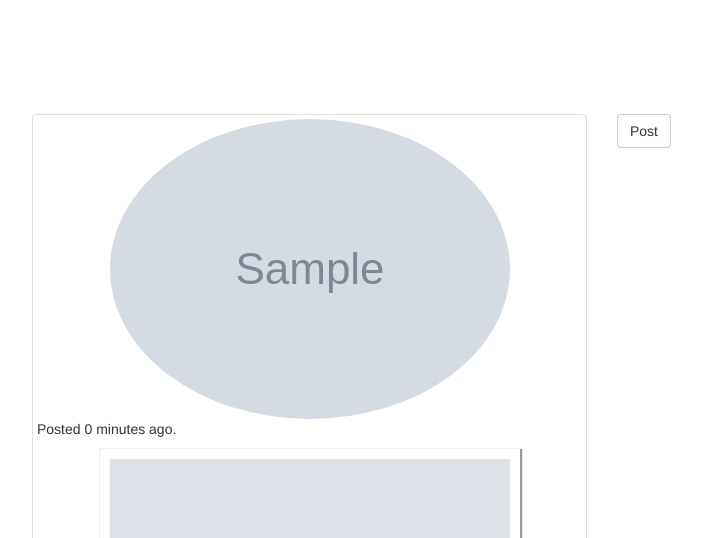
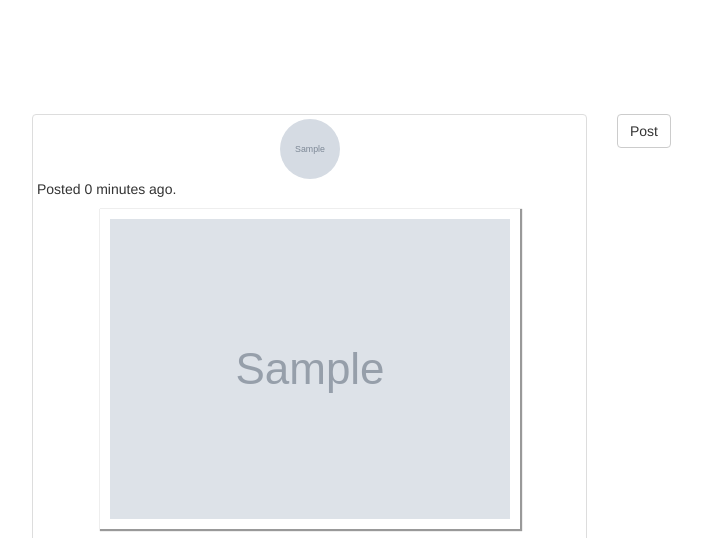
Before and after one commit to Yvonne-Ouma/Instagram-app, a Django app: page / in a window 1280 px wide. Shown: the part 197-735 px from the top of the page, without its empty margins (38-740 px from the left). Run offline with Django 3.2, Linux system fonts and the light colour scheme; a user stored in the database is signed in; tables that the repository leaves empty hold one stand-in row (values such as "Sample post"); grey boxes marked "Sample" are stand-in pictures; some libraries are stand-ins or nearby versions.

Commit message:
height is working

```diff
--- a/myig/templates/index.html
+++ b/myig/templates/index.html
@@ -17,7 +17,7 @@
             <div class="col-md-6">
                 {% for image_item in images %}
                 <div class="thumbnail">
-                    <img src="{{image_item.profile.profile_image.url}}" alt=""style="border-radius:50%;">
+                    <img src="{{image_item.profile.profile_image.url}}" alt=""style="border-radius:50%; height:60px; width:60px; ">
                     <p>Posted {{ image_item.posted_time|timesince }} ago.</p>
                     <img src="{{image_item.image.url}}" alt="Image" height=400px style=" box-shadow: 1px 1px 1px 1px grey; padding:10px; transition: all 0.3s ease 0s; cursor:
 pointer; opacity: 0.8;">
```
